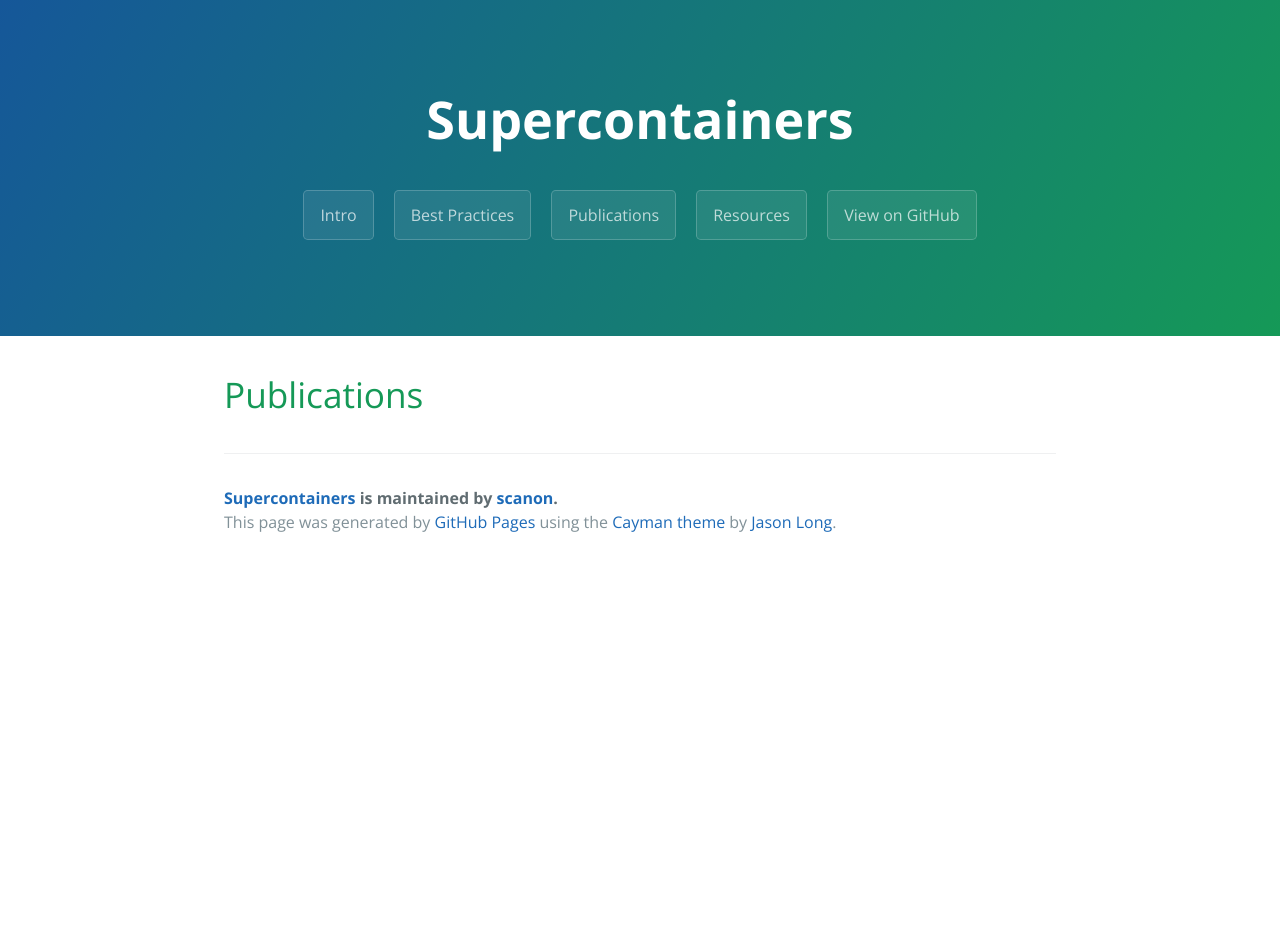
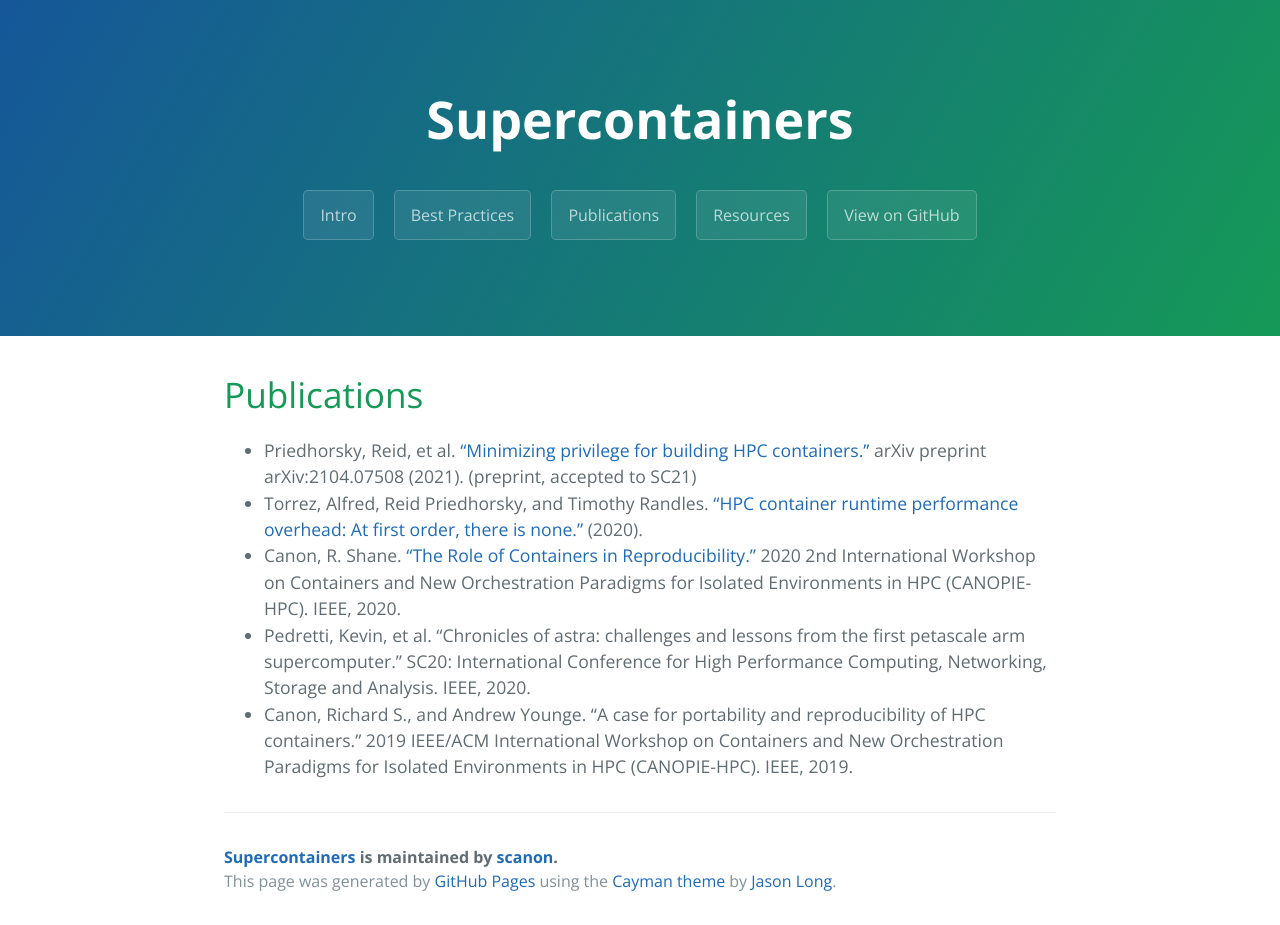
Before and after one commit to scanon/supercontainers.org, a Jekyll site: the page built from pubs.md, in a window 1280 px wide. Built offline with Jekyll 4.4.1, drawn with Linux system fonts in a browser that asks for light colours; before the commit the page ends 900 px from its top, so only the background shows below that.

Commit message:
Update Pubs

```diff
--- a/pubs.md
+++ b/pubs.md
@@ -5,3 +5,9 @@ filename: pubs
 ---
 
 # Publications
+
+* Priedhorsky, Reid, et al. ["Minimizing privilege for building HPC containers."](https://arxiv.org/abs/2104.07508) arXiv preprint arXiv:2104.07508 (2021). (preprint, accepted to SC21)
+* Torrez, Alfred, Reid Priedhorsky, and Timothy Randles. ["HPC container runtime performance overhead: At first order, there is none."](https://sc19.supercomputing.org/proceedings/tech_poster/poster_files/rpost227s2-file3.pdf) (2020).
+* Canon, R. Shane. ["The Role of Containers in Reproducibility."](https://ieeexplore.ieee.org/abstract/document/9297043) 2020 2nd International Workshop on Containers and New Orchestration Paradigms for Isolated Environments in HPC (CANOPIE-HPC). IEEE, 2020.
+* Pedretti, Kevin, et al. "Chronicles of astra: challenges and lessons from the first petascale arm supercomputer." SC20: International Conference for High Performance Computing, Networking, Storage and Analysis. IEEE, 2020.
+* Canon, Richard S., and Andrew Younge. "A case for portability and reproducibility of HPC containers." 2019 IEEE/ACM International Workshop on Containers and New Orchestration Paradigms for Isolated Environments in HPC (CANOPIE-HPC). IEEE, 2019.
```
